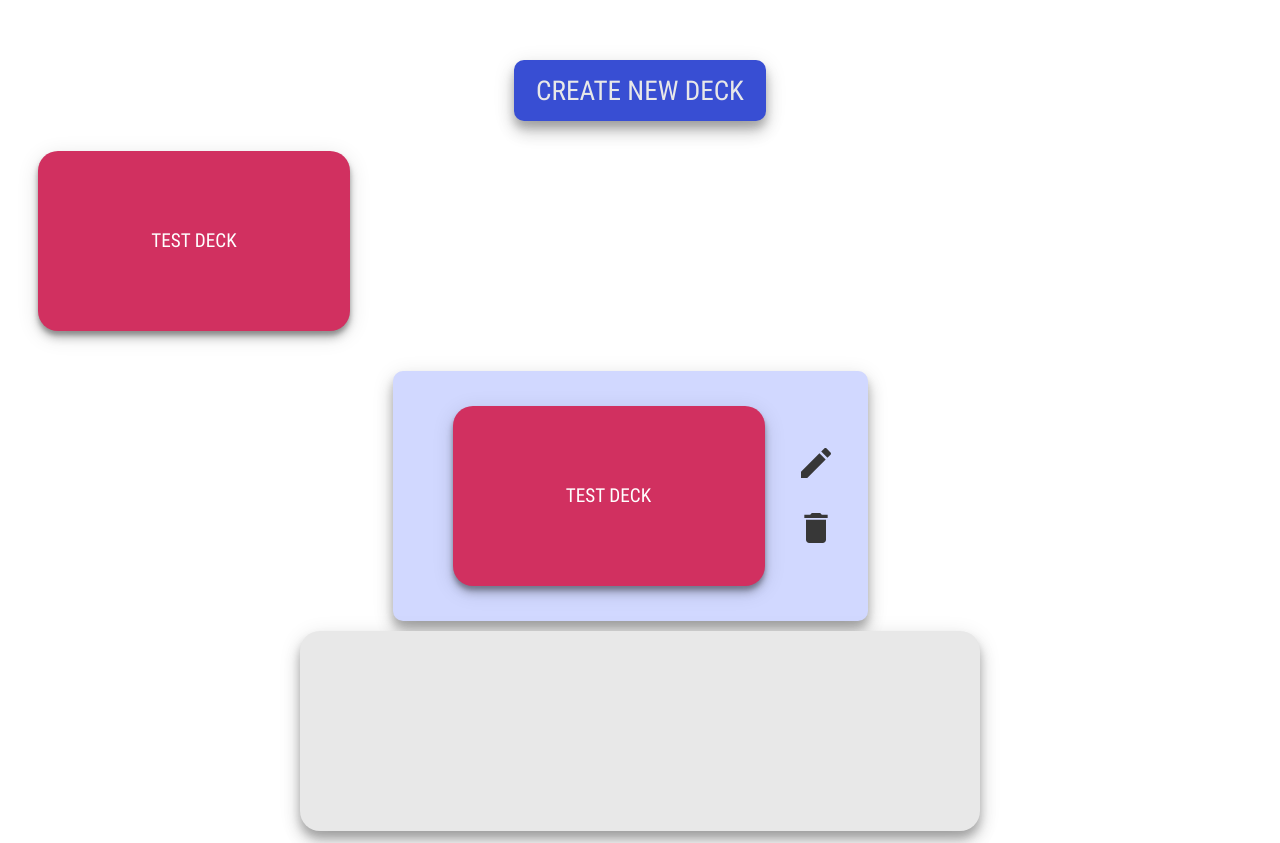
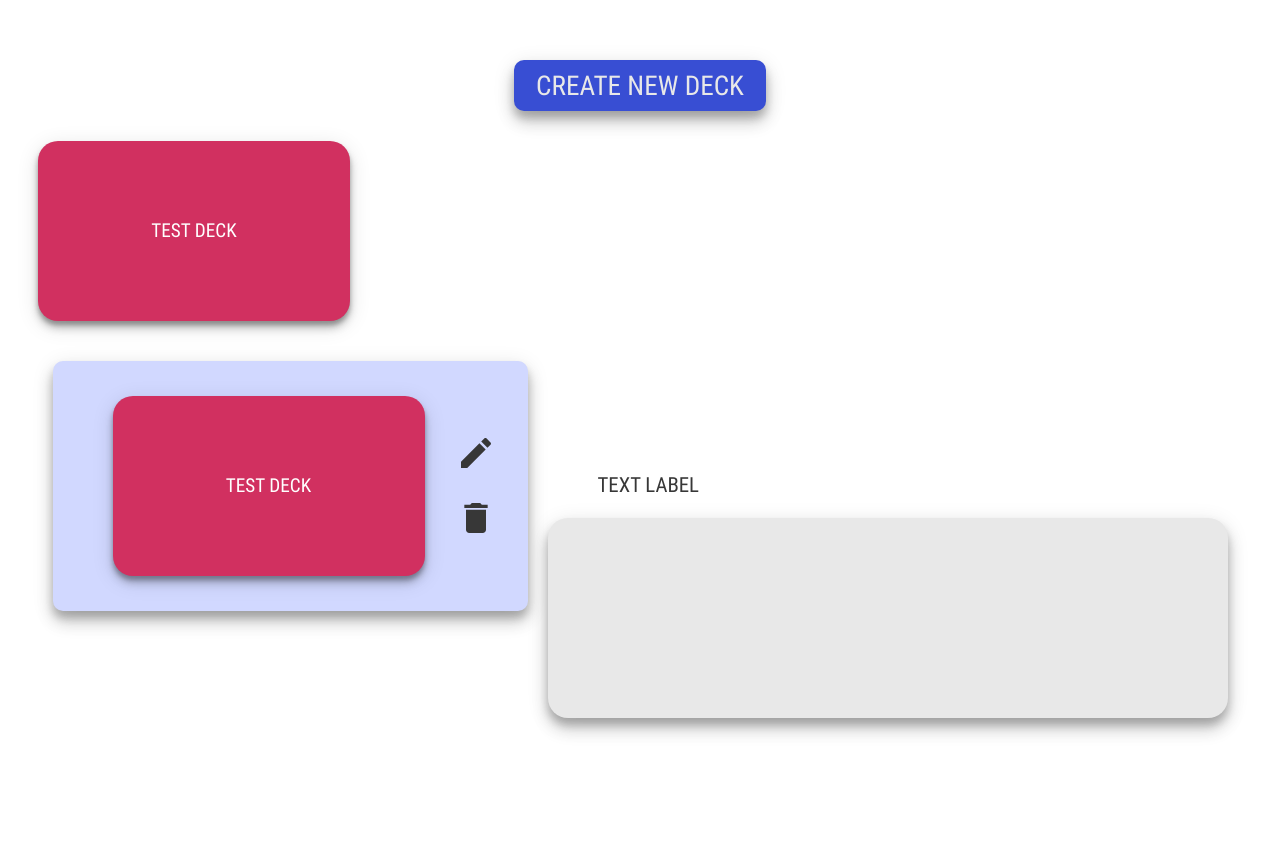
Before and after one commit to Tashima42/poc-create-cards-module, a Vue app in the folder frontend/poc-front-flashcards/: page / in a window 1280 px wide. After the commit the page ends 800 px from the top, so only its background shows below. Built offline with nearby package versions, Linux system fonts and the light colour scheme.

Commit message:
feat(inserttextlarge.vue): added Text Label to Insert Text Large component
Added text label to identify text areat

re: #24

```diff
--- /dev/null
+++ b/frontend/poc-front-flashcards/src/assets/css/main.css
@@ -0,0 +1,8 @@
+@font-face {
+  font-family: "Roboto Condensed";
+  src: local("Roboto Condensed"),
+    url("https://fonts.googleapis.com/css2?family=Roboto+Condensed&display=swap");
+}
+* {
+  font-family: "Roboto Condensed";
+}
--- a/frontend/poc-front-flashcards/src/components/DefaultButton.vue
+++ b/frontend/poc-front-flashcards/src/components/DefaultButton.vue
@@ -22,18 +22,11 @@ export default {
 </script>
 
 <style lang="scss" scoped>
-@font-face {
-  font-family: "Roboto Condensed";
-  src: local("Roboto Condensed"),
-    url("https://fonts.googleapis.com/css2?family=Roboto+Condensed&display=swap");
-}
-
 .new-deck-btn {
   font-family: "Roboto Condensed", sans-serif;
   font-style: normal;
   font-weight: normal;
   font-size: 1.7em;
-  line-height: 42px;
   text-align: center;
   text-transform: uppercase;
 
--- a/frontend/poc-front-flashcards/src/components/InsertTextLarge.vue
+++ b/frontend/poc-front-flashcards/src/components/InsertTextLarge.vue
@@ -1,5 +1,6 @@
 <template>
   <div class="insert-text-field">
+    <p class="text-input-label">Text label</p>
     <textarea type="text" class="text-input" />
   </div>
 </template>
@@ -10,7 +11,29 @@ export default {
 </script>
 
 <style lang="scss" scoped>
+.insert-text-field {
+  display: inline-flex;
+  flex-direction: column;
+}
+
+.text-input-label {
+  align-self: flex-start;
+
+  margin-left: 50px;
+
+  font-family: "Roboto Condensed", Arial, Helvetica, sans-serif;
+  font-style: normal;
+  font-weight: normal;
+  font-size: 1.3rem;
+  text-align: center;
+  text-transform: uppercase;
+
+  color: #373737;
+}
+
 .text-input {
+  align-self: center;
+
   width: 50vw;
   height: 20vh;
   min-width: 480px;
--- a/frontend/poc-front-flashcards/src/main.js
+++ b/frontend/poc-front-flashcards/src/main.js
@@ -3,6 +3,9 @@ import App from './App.vue'
 
 Vue.config.productionTip = false
 
+//Global CSS file
+import '@/assets/css/main.css'
+
 new Vue({
   render: h => h(App),
 }).$mount('#app')
```
